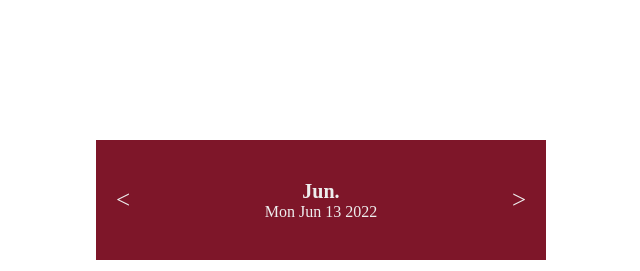
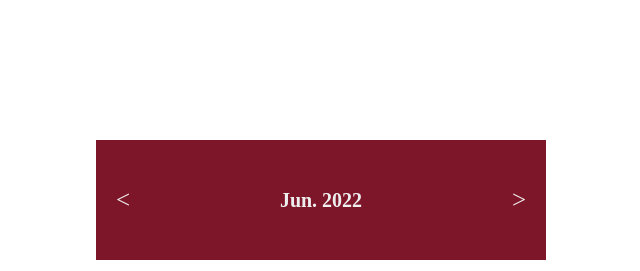
Before and after one commit to dinescuvictor/DenyDaYungOgCalendar, a plain HTML site: page index.html in a window 1280 px wide. Shown: the top 271 px of the page, without its empty margins (319-959 px from the left). Drawn offline with Linux system fonts and the light colour scheme.

Commit message:
year fixing

```diff
--- a/app.js
+++ b/app.js
@@ -29,8 +29,7 @@ const createCalendar = () => {
     const monthDays = document.querySelector('.days')
 
 
-    dateHeading.innerHTML = months[date.getMonth()]
-    dateText.innerHTML = new Date().toDateString()
+    dateHeading.innerHTML = `${months[date.getMonth()]} ${date.getFullYear()}`
 
     let days = '';
 
@@ -41,7 +40,8 @@ const createCalendar = () => {
     for (let i = 1; i <= lastDay; i++) {
         if (
             i === new Date().getDate() &&
-            date.getMonth() === new Date().getMonth()
+            date.getMonth() === new Date().getMonth() &&
+            date.getFullYear() === new Date().getFullYear()
         ) {
             days += `<div class="today">${i}</div>`;
         } else {
--- a/index.html
+++ b/index.html
@@ -12,7 +12,6 @@
             <span class="pre"><</span>
             <div class="date">
                 <h1></h1>
-                <p></p>
             </div>
             <span class="next">></span>
         </div>
```
